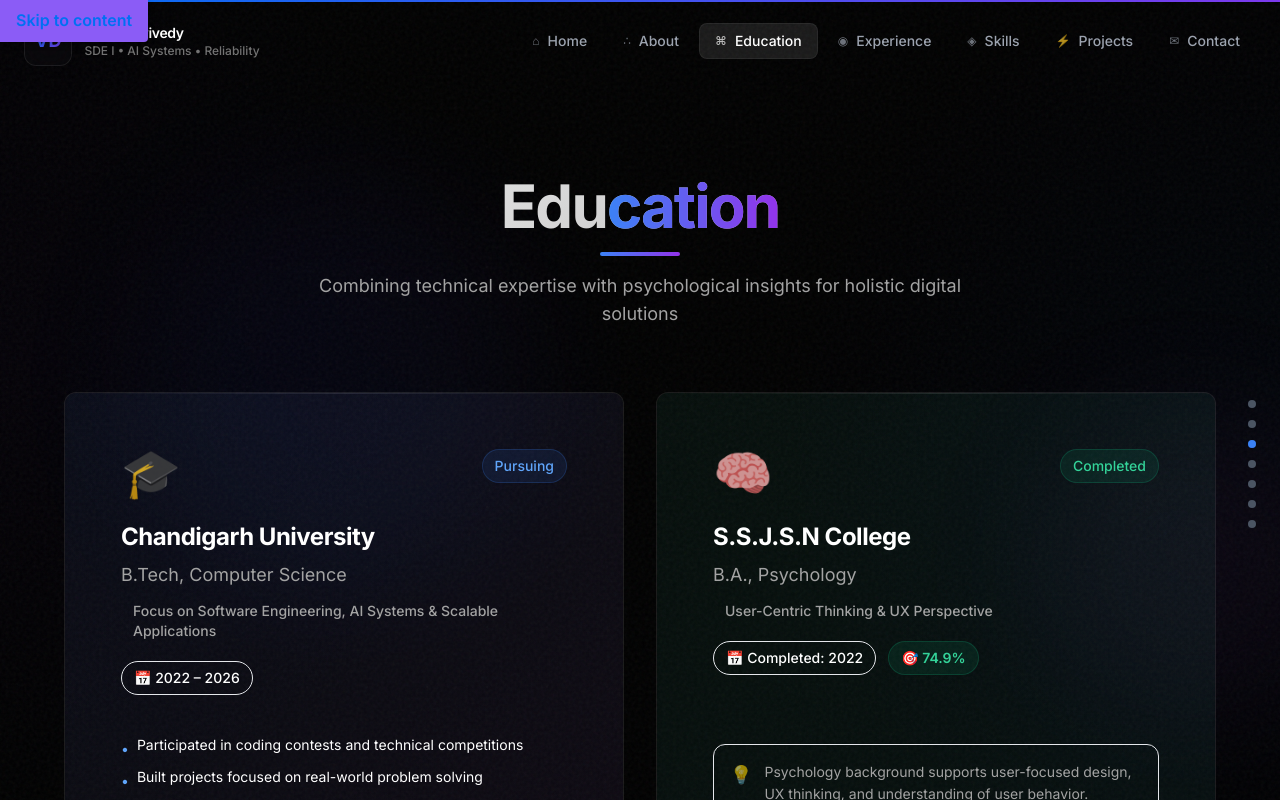
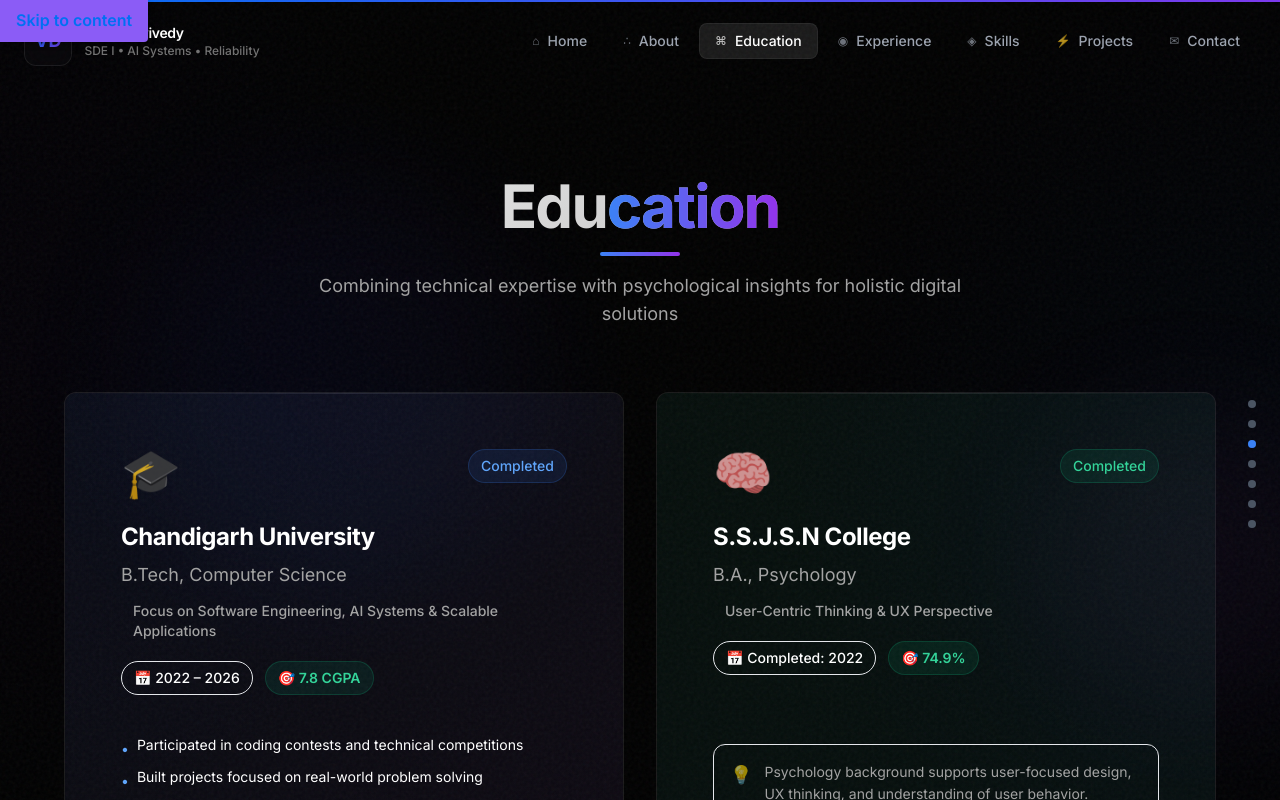
Before and after one commit to VishalXDev/VishalXDwivedy-Portfolio, a React (Create React App) app: page / in a window 1280 px wide. Both pictures are taken after a click on the button 1252 px from the left and 444 px from the top of the page. Shown: the top 800 px of the page. Built offline with nearby package versions, Linux system fonts and the light colour scheme.

Commit message:
fix: update B.Tech status to Completed and add 7.8 CGPA

```diff
--- a/src/components/Education.jsx
+++ b/src/components/Education.jsx
@@ -8,9 +8,10 @@
       institution: "Chandigarh University",
       degree: "B.Tech, Computer Science",
       period: "2022 – 2026",
+      score: "7.8 CGPA",
       icon: "🎓",
       highlight: "Focus on Software Engineering, AI Systems & Scalable Applications",
-      status: "Pursuing",
+      status: "Completed",
       points: [
         "Participated in coding contests and technical competitions",
         "Built projects focused on real-world problem solving",
```
